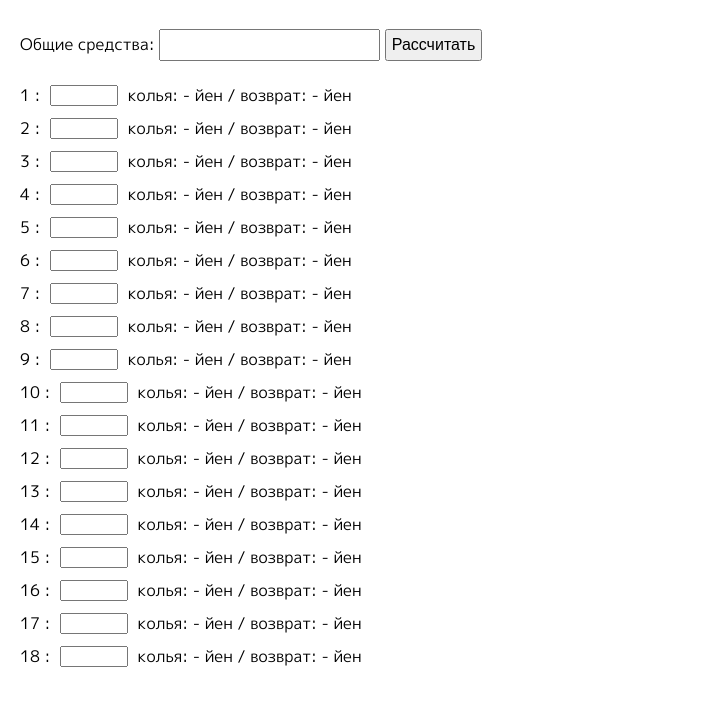
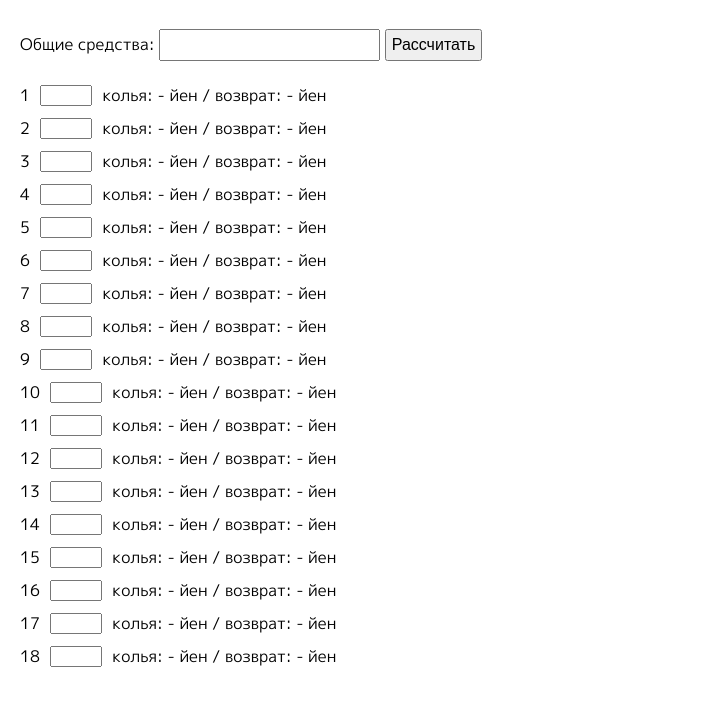
Before and after one commit to Unipega29/kb-bp, a plain HTML site: page index.html in a window 1280 px wide. Shown: the part 91-796 px from the top of the page, without its empty margins (0-724 px from the left). Drawn offline with Linux system fonts and the light colour scheme.

Commit message:
Update index.html

```diff
--- a/index.html
+++ b/index.html
@@ -19,7 +19,7 @@
             flex-wrap: nowrap;
         }
         .odds-input {
-            width: 8ch;
+            width: 6ch;
             margin-left: 10px;
         }
         .result-text {
@@ -57,7 +57,7 @@
             div.classList.add('input-group');
 
             const label = document.createElement('label');
-            label.textContent = ` ${i} : `;
+            label.textContent = ` ${i} `;
 
             const input = document.createElement('input');
             input.type = 'number';
```
